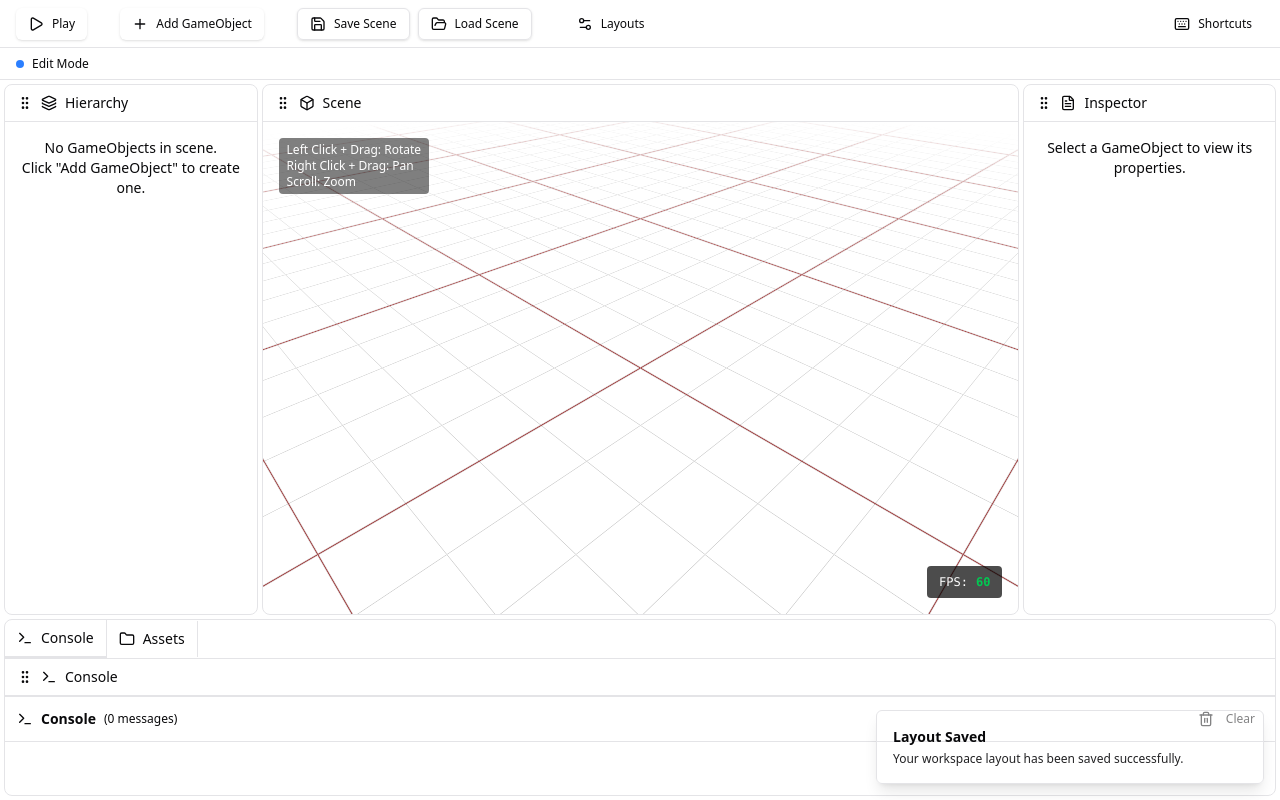
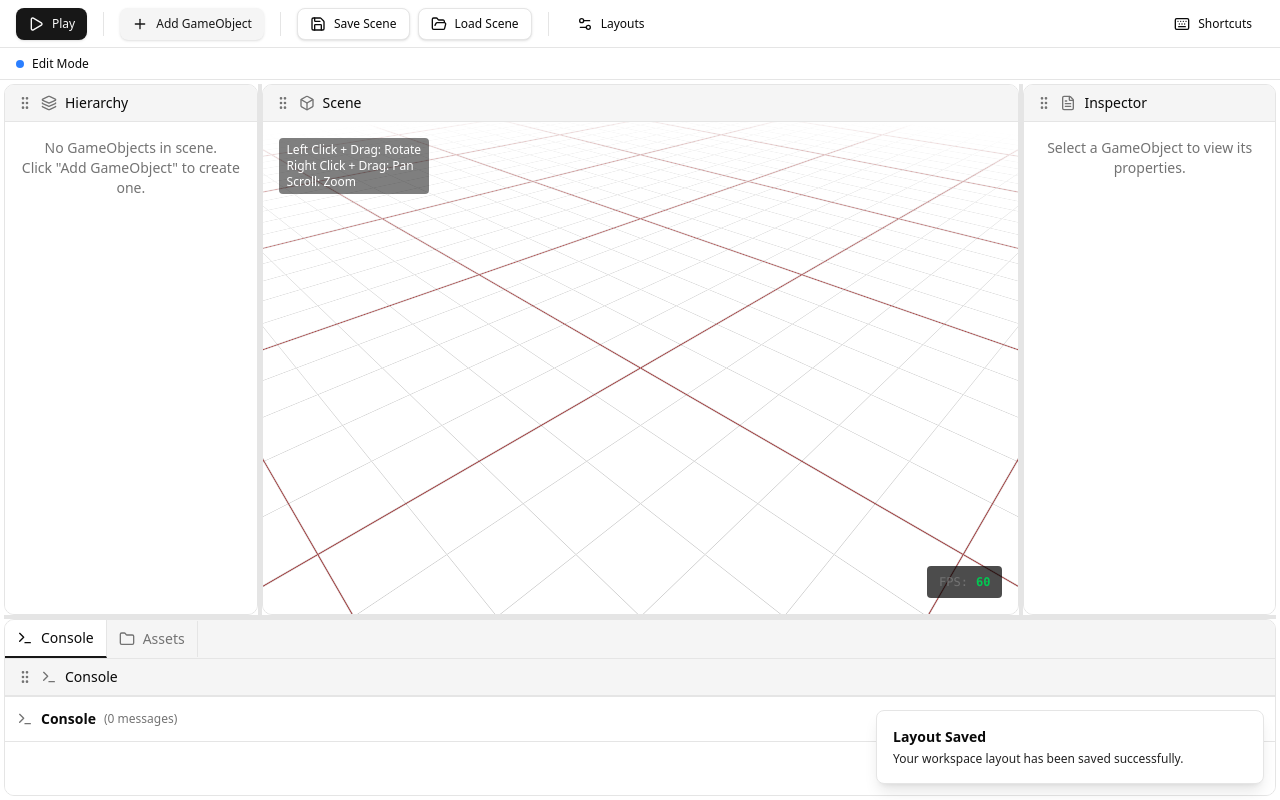
Before and after one commit to Walkberg/programing-three, a React (Vite) app: page / in a window 1280 px wide. Built offline with nearby package versions, Linux system fonts and the light colour scheme.

Commit message:
feat: update color variables and improve dark mode styling in CSS

```diff
--- a/src/index.css
+++ b/src/index.css
@@ -1,62 +1,125 @@
 @import "tailwindcss";
 
-@layer base {
-  :root {
-    --color-background: 0 0% 100%;
-    --color-foreground: 240 10% 3.9%;
-    --color-card: 0 0% 100%;
-    --color-card-foreground: 240 10% 3.9%;
-    --color-popover: 0 0% 100%;
-    --color-popover-foreground: 240 10% 3.9%;
-    --color-primary: 240 5.9% 10%;
-    --color-primary-foreground: 0 0% 98%;
-    --color-secondary: 240 4.8% 95.9%;
-    --color-secondary-foreground: 240 5.9% 10%;
-    --color-muted: 240 4.8% 95.9%;
-    --color-muted-foreground: 240 3.8% 46.1%;
-    --color-accent: 240 4.8% 95.9%;
-    --color-accent-foreground: 240 5.9% 10%;
-    --color-destructive: 0 84.2% 60.2%;
-    --color-destructive-foreground: 0 0% 98%;
-    --color-border: 240 5.9% 90%;
-    --color-input: 240 5.9% 90%;
-    --color-ring: 240 5.9% 10%;
-    --radius: 0.5rem;
-  }
+@custom-variant dark (&:is(.dark *));
 
-  .dark {
-    --color-background: 240 10% 3.9%;
-    --color-foreground: 0 0% 98%;
-    --color-card: 240 10% 3.9%;
-    --color-card-foreground: 0 0% 98%;
-    --color-popover: 240 10% 3.9%;
-    --color-popover-foreground: 0 0% 98%;
-    --color-primary: 0 0% 98%;
-    --color-primary-foreground: 240 5.9% 10%;
-    --color-secondary: 240 3.7% 15.9%;
-    --color-secondary-foreground: 0 0% 98%;
-    --color-muted: 240 3.7% 15.9%;
-    --color-muted-foreground: 240 5% 64.9%;
-    --color-accent: 240 3.7% 15.9%;
-    --color-accent-foreground: 0 0% 98%;
-    --color-destructive: 0 62.8% 30.6%;
-    --color-destructive-foreground: 0 0% 98%;
-    --color-border: 240 3.7% 15.9%;
-    --color-input: 240 3.7% 15.9%;
-    --color-ring: 240 4.9% 83.9%;
-  }
+:root {
+  --background: oklch(1 0 0);
+  --foreground: oklch(0.145 0 0);
+  --card: oklch(1 0 0);
+  --card-foreground: oklch(0.145 0 0);
+  --popover: oklch(1 0 0);
+  --popover-foreground: oklch(0.145 0 0);
+  --primary: oklch(0.205 0 0);
+  --primary-foreground: oklch(0.985 0 0);
+  --secondary: oklch(0.97 0 0);
+  --secondary-foreground: oklch(0.205 0 0);
+  --muted: oklch(0.97 0 0);
+  --muted-foreground: oklch(0.556 0 0);
+  --accent: oklch(0.97 0 0);
+  --accent-foreground: oklch(0.205 0 0);
+  --destructive: oklch(0.577 0.245 27.325);
+  --destructive-foreground: oklch(0.577 0.245 27.325);
+  --border: oklch(0.922 0 0);
+  --input: oklch(0.922 0 0);
+  --ring: oklch(0.708 0 0);
+  --chart-1: oklch(0.646 0.222 41.116);
+  --chart-2: oklch(0.6 0.118 184.704);
+  --chart-3: oklch(0.398 0.07 227.392);
+  --chart-4: oklch(0.828 0.189 84.429);
+  --chart-5: oklch(0.769 0.188 70.08);
+  --radius: 0.625rem;
+  --sidebar: oklch(0.985 0 0);
+  --sidebar-foreground: oklch(0.145 0 0);
+  --sidebar-primary: oklch(0.205 0 0);
+  --sidebar-primary-foreground: oklch(0.985 0 0);
+  --sidebar-accent: oklch(0.97 0 0);
+  --sidebar-accent-foreground: oklch(0.205 0 0);
+  --sidebar-border: oklch(0.922 0 0);
+  --sidebar-ring: oklch(0.708 0 0);
+}
+
+.dark {
+  --background: oklch(0.145 0 0);
+  --foreground: oklch(0.985 0 0);
+  --card: oklch(0.145 0 0);
+  --card-foreground: oklch(0.985 0 0);
+  --popover: oklch(0.145 0 0);
+  --popover-foreground: oklch(0.985 0 0);
+  --primary: oklch(0.985 0 0);
+  --primary-foreground: oklch(0.205 0 0);
+  --secondary: oklch(0.269 0 0);
+  --secondary-foreground: oklch(0.985 0 0);
+  --muted: oklch(0.269 0 0);
+  --muted-foreground: oklch(0.708 0 0);
+  --accent: oklch(0.269 0 0);
+  --accent-foreground: oklch(0.985 0 0);
+  --destructive: oklch(0.396 0.141 25.723);
+  --destructive-foreground: oklch(0.637 0.237 25.331);
+  --border: oklch(0.269 0 0);
+  --input: oklch(0.269 0 0);
+  --ring: oklch(0.439 0 0);
+  --chart-1: oklch(0.488 0.243 264.376);
+  --chart-2: oklch(0.696 0.17 162.48);
+  --chart-3: oklch(0.769 0.188 70.08);
+  --chart-4: oklch(0.627 0.265 303.9);
+  --chart-5: oklch(0.645 0.246 16.439);
+  --sidebar: oklch(0.205 0 0);
+  --sidebar-foreground: oklch(0.985 0 0);
+  --sidebar-primary: oklch(0.488 0.243 264.376);
+  --sidebar-primary-foreground: oklch(0.985 0 0);
+  --sidebar-accent: oklch(0.269 0 0);
+  --sidebar-accent-foreground: oklch(0.985 0 0);
+  --sidebar-border: oklch(0.269 0 0);
+  --sidebar-ring: oklch(0.439 0 0);
+}
+
+@theme inline {
+  --color-background: var(--background);
+  --color-foreground: var(--foreground);
+  --color-card: var(--card);
+  --color-card-foreground: var(--card-foreground);
+  --color-popover: var(--popover);
+  --color-popover-foreground: var(--popover-foreground);
+  --color-primary: var(--primary);
+  --color-primary-foreground: var(--primary-foreground);
+  --color-secondary: var(--secondary);
+  --color-secondary-foreground: var(--secondary-foreground);
+  --color-muted: var(--muted);
+  --color-muted-foreground: var(--muted-foreground);
+  --color-accent: var(--accent);
+  --color-accent-foreground: var(--accent-foreground);
+  --color-destructive: var(--destructive);
+  --color-destructive-foreground: var(--destructive-foreground);
+  --color-border: var(--border);
+  --color-input: var(--input);
+  --color-ring: var(--ring);
+  --color-chart-1: var(--chart-1);
+  --color-chart-2: var(--chart-2);
+  --color-chart-3: var(--chart-3);
+  --color-chart-4: var(--chart-4);
+  --color-chart-5: var(--chart-5);
+  --radius-sm: calc(var(--radius) - 4px);
+  --radius-md: calc(var(--radius) - 2px);
+  --radius-lg: var(--radius);
+  --radius-xl: calc(var(--radius) + 4px);
+  --color-sidebar: var(--sidebar);
+  --color-sidebar-foreground: var(--sidebar-foreground);
+  --color-sidebar-primary: var(--sidebar-primary);
+  --color-sidebar-primary-foreground: var(--sidebar-primary-foreground);
+  --color-sidebar-accent: var(--sidebar-accent);
+  --color-sidebar-accent-foreground: var(--sidebar-accent-foreground);
+  --color-sidebar-border: var(--sidebar-border);
+  --color-sidebar-ring: var(--sidebar-ring);
 }
 
 @layer base {
   * {
-    border-color: hsl(var(--color-border));
+    @apply border-border outline-ring/50;
   }
   body {
-    background-color: hsl(var(--color-background));
-    color: hsl(var(--color-foreground));
+    @apply bg-background text-foreground;
   }
 }
-
 /* T084-T085: Polish and hover effects */
 
 /* Smooth transitions for interactive elements */
```
